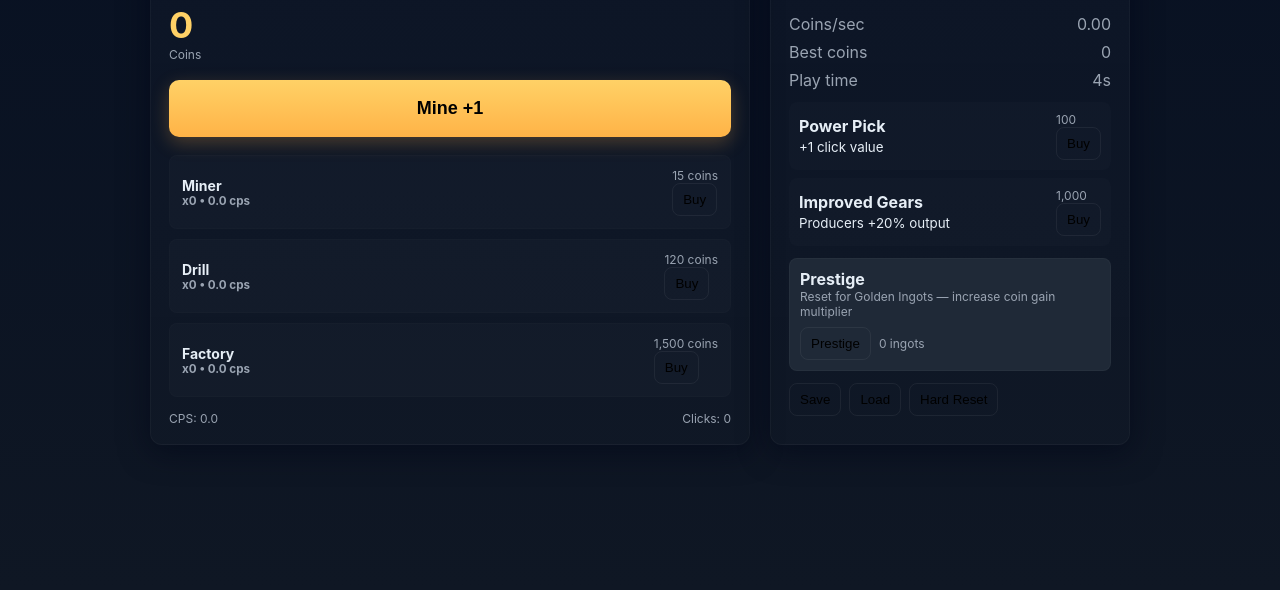
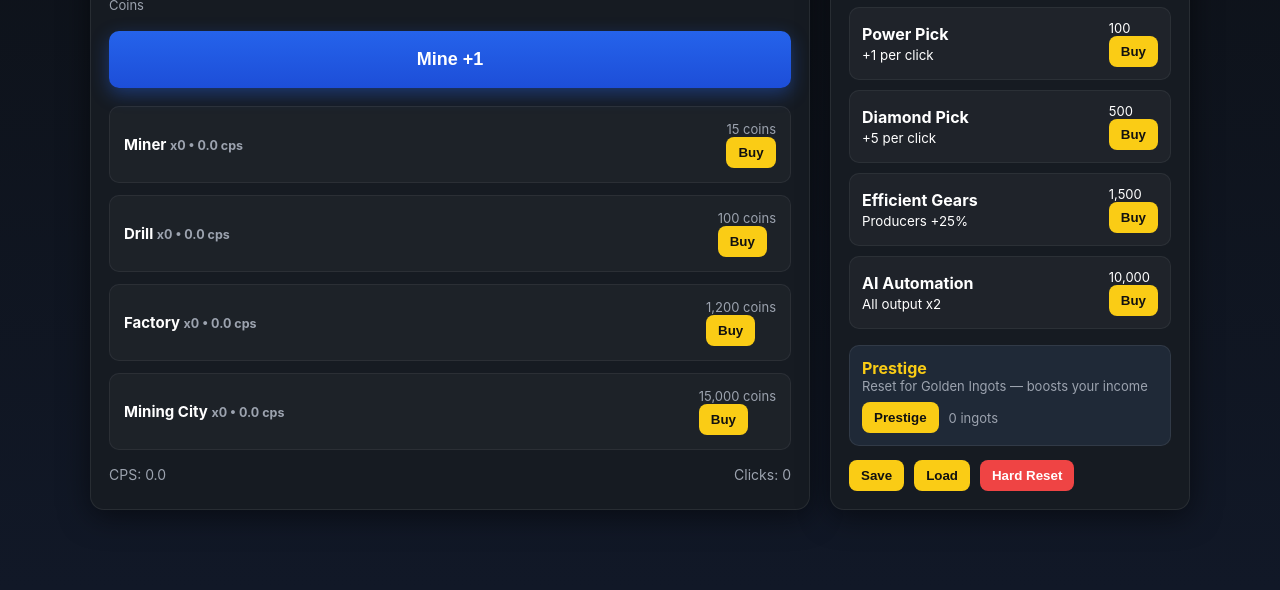
Before and after one commit to HenryHasbxm/Idle-Game, a plain HTML site: page index.html in a window 1280 px wide. Shown: the part 210-800 px from the top of the page. Drawn offline with Linux system fonts and the light colour scheme.

Commit message:
Update index.html

```diff
--- a/index.html
+++ b/index.html
@@ -1,37 +1,40 @@
-<!DOCTYPE html>
+<!doctype html>
 <html lang="en">
 <head>
   <meta charset="utf-8" />
   <meta name="viewport" content="width=device-width,initial-scale=1" />
-  <title>Coinsmith — Simple Idle Game</title>
+  <title>Coinsmith — Enhanced Idle Game</title>
   <style>
-    :root{--bg:#0f1724;--card:#0b1220;--accent:#ffd166;--muted:#9aa4b2}
+    :root{--bg:#0d1117;--card:#161b22;--accent:#facc15;--muted:#9ca3af;--btn:#2563eb;--btn-hover:#1d4ed8}
     *{box-sizing:border-box}
-    body{margin:0;font-family:Inter, ui-sans-serif, system-ui, -apple-system, "Segoe UI", Roboto, "Helvetica Neue", Arial;background:linear-gradient(180deg,#071022 0%, #0f1724 100%);color:#e6eef6;min-height:100vh;display:flex;align-items:center;justify-content:center;padding:32px}
-    .app{width:980px;max-width:100%;display:grid;grid-template-columns:1fr 360px;gap:20px}
-    .card{background:linear-gradient(180deg, rgba(255,255,255,0.02), rgba(255,255,255,0.01));border:1px solid rgba(255,255,255,0.03);padding:18px;border-radius:12px;box-shadow:0 6px 30px rgba(2,6,23,0.6)}
-    header{display:flex;justify-content:space-between;align-items:center;margin-bottom:10px}
-    h1{font-size:20px;margin:0}
-    .subtitle{color:var(--muted);font-size:12px}
-    .big-row{display:flex;gap:12px}
-    .main{padding:18px;min-height:340px}
-    .resource{font-size:36px;font-weight:700;color:var(--accent)}
-    .click-btn{margin-top:18px;background:linear-gradient(180deg,#ffd166,#ffb347);border:none;padding:18px;border-radius:10px;font-weight:700;font-size:18px;width:100%;cursor:pointer;box-shadow:0 6px 18px rgba(255,177,71,0.25)}
-    .click-btn:active{transform:translateY(2px)}
-    .producers{display:grid;gap:10px;margin-top:18px}
-    .producer{display:flex;justify-content:space-between;align-items:center;padding:12px;border-radius:8px;background:rgba(255,255,255,0.02);border:1px solid rgba(255,255,255,0.01)}
-    .producer h3{margin:0;font-size:14px}
+    body{margin:0;font-family:Inter, ui-sans-serif, system-ui, -apple-system, "Segoe UI", Roboto, "Helvetica Neue", Arial;background:linear-gradient(180deg,#0d1117,#111827);color:#e5e7eb;min-height:100vh;display:flex;align-items:center;justify-content:center;padding:24px}
+    .app{width:1100px;max-width:100%;display:grid;grid-template-columns:1fr 360px;gap:20px}
+    .card{background:var(--card);border:1px solid rgba(255,255,255,0.08);padding:18px;border-radius:14px;box-shadow:0 6px 30px rgba(0,0,0,0.5)}
+    header{display:flex;justify-content:space-between;align-items:center;margin-bottom:14px}
+    h1{font-size:24px;margin:0;color:var(--accent)}
+    .subtitle{color:var(--muted);font-size:13px}
+    .main{padding:18px;min-height:400px}
+    .resource{font-size:40px;font-weight:800;color:var(--accent);text-shadow:0 0 6px rgba(250,204,21,0.5)}
+    .click-btn{margin-top:18px;background:linear-gradient(180deg,var(--btn),var(--btn-hover));border:none;padding:18px;border-radius:10px;font-weight:700;font-size:18px;width:100%;cursor:pointer;color:#fff;box-shadow:0 6px 18px rgba(37,99,235,0.4);transition:transform 0.1s}
+    .click-btn:hover{transform:scale(1.05)}
+    .click-btn:active{transform:scale(0.96)}
+    .producers{display:grid;gap:12px;margin-top:18px}
+    .producer{display:flex;justify-content:space-between;align-items:center;padding:14px;border-radius:10px;background:rgba(255,255,255,0.03);border:1px solid rgba(255,255,255,0.06);transition:background 0.2s}
+    .producer:hover{background:rgba(255,255,255,0.06)}
+    .producer h3{margin:0;font-size:15px;color:#fff}
     .producer small{color:var(--muted)}
-    .buy-btn{background:transparent;border:1px solid rgba(255,255,255,0.06);padding:8px 10px;border-radius:8px;cursor:pointer}
+    .buy-btn{background:var(--accent);border:none;padding:8px 12px;border-radius:8px;cursor:pointer;font-weight:600;color:#111}
+    .buy-btn:hover{opacity:0.9}
     .panel{padding:18px}
-    .stat{display:flex;justify-content:space-between;color:var(--muted);margin-bottom:8px}
-    .upgrades{margin-top:12px}
-    .upgrade{padding:10px;border-radius:8px;background:rgba(255,255,255,0.01);display:flex;justify-content:space-between;align-items:center;margin-bottom:8px}
-    .footer{display:flex;justify-content:space-between;align-items:center;margin-top:14px;color:var(--muted);font-size:13px}
-    .small{font-size:12px;color:var(--muted)}
-    .prestige{background:#1f2937;border:1px solid rgba(255,255,255,0.03);padding:10px;border-radius:8px;margin-top:12px}
-    .flex{display:flex;gap:8px}
-    @media(max-width:880px){.app{grid-template-columns:1fr;}.panel{order:2}}
+    .stat{display:flex;justify-content:space-between;color:var(--muted);margin-bottom:10px;font-size:14px}
+    .upgrades{margin-top:14px}
+    .upgrade{padding:12px;border-radius:10px;background:rgba(255,255,255,0.04);display:flex;justify-content:space-between;align-items:center;margin-bottom:10px;border:1px solid rgba(255,255,255,0.06)}
+    .upgrade div{color:#fff}
+    .footer{display:flex;justify-content:space-between;align-items:center;margin-top:16px;color:var(--muted);font-size:14px}
+    .prestige{background:#1f2937;border:1px solid rgba(255,255,255,0.08);padding:12px;border-radius:10px;margin-top:16px}
+    .prestige strong{color:var(--accent)}
+    .flex{display:flex;gap:10px}
+    @media(max-width:960px){.app{grid-template-columns:1fr;}.panel{order:2}}
   </style>
 </head>
 <body>
@@ -40,27 +43,27 @@
       <header>
         <div>
           <h1>Coinsmith</h1>
-          <div class="subtitle">Click coins, hire producers, and get rich!</div>
+          <div class="subtitle">Click coins, hire producers, unlock upgrades, and prestige!</div>
         </div>
-        <div class="small">v1.0 • Auto-save</div>
+        <div class="subtitle">v2.0 • Auto-save</div>
       </header>
 
       <div>
         <div class="resource" id="coins">0</div>
-        <div class="small">Coins</div>
+        <div class="subtitle">Coins</div>
         <button id="clickBtn" class="click-btn">Mine +1</button>
       </div>
 
       <div class="producers" id="producers"></div>
 
       <div class="footer">
-        <div class="small">CPS: <span id="cps">0</span></div>
-        <div class="small">Clicks: <span id="clicks">0</span></div>
+        <div>CPS: <span id="cps">0</span></div>
+        <div>Clicks: <span id="clicks">0</span></div>
       </div>
     </div>
 
     <div class="card panel">
-      <h3>Upgrades & Stats</h3>
+      <h3 style="margin:0 0 10px;color:#fff">Upgrades & Stats</h3>
       <div class="stat"><div>Coins/sec</div><div id="statCPS">0</div></div>
       <div class="stat"><div>Best coins</div><div id="bestCoins">0</div></div>
       <div class="stat"><div>Play time</div><div id="playTime">0s</div></div>
@@ -68,24 +71,23 @@
       <div class="upgrades" id="upgrades"></div>
 
       <div class="prestige">
-        <div style="font-weight:700">Prestige</div>
-        <div class="small">Reset for Golden Ingots — increase coin gain multiplier</div>
+        <strong>Prestige</strong>
+        <div class="subtitle">Reset for Golden Ingots — boosts your income</div>
         <div style="margin-top:8px" class="flex">
           <button id="prestigeBtn" class="buy-btn">Prestige</button>
-          <div style="align-self:center" id="prestigeInfo" class="small">0 ingots</div>
+          <div style="align-self:center" id="prestigeInfo" class="subtitle">0 ingots</div>
         </div>
       </div>
 
-      <div style="margin-top:12px" class="flex">
+      <div style="margin-top:14px" class="flex">
         <button id="saveBtn" class="buy-btn">Save</button>
         <button id="loadBtn" class="buy-btn">Load</button>
-        <button id="resetBtn" class="buy-btn">Hard Reset</button>
+        <button id="resetBtn" class="buy-btn" style="background:#ef4444;color:#fff">Hard Reset</button>
       </div>
     </div>
   </div>
 
   <script>
-    // --- Game state ---
     const state = {
       coins: 0,
       totalCoins: 0,
@@ -95,23 +97,24 @@
       bestCoins: 0,
       prestige: 0,
       producers: [
-        { id: 'hand', name: 'Miner', baseCost: 15, qty: 0, baseCps: 0.1 },
-        { id: 'drill', name: 'Drill', baseCost: 120, qty: 0, baseCps: 1 },
-        { id: 'factory', name: 'Factory', baseCost: 1500, qty: 0, baseCps: 10 }
+        { id: 'miner', name: 'Miner', baseCost: 15, qty: 0, baseCps: 0.2 },
+        { id: 'drill', name: 'Drill', baseCost: 100, qty: 0, baseCps: 1 },
+        { id: 'factory', name: 'Factory', baseCost: 1200, qty: 0, baseCps: 12 },
+        { id: 'city', name: 'Mining City', baseCost: 15000, qty: 0, baseCps: 120 }
       ],
       upgrades: [
-        { id: 'click2', name: 'Power Pick', desc: '+1 click value', cost: 100, bought: false, apply(s){ s.clickValue = (s.clickValue||1)+1 }},
-        { id: 'prodBoost', name: 'Improved Gears', desc: 'Producers +20% output', cost: 1000, bought:false }
+        { id: 'click2', name: 'Power Pick', desc: '+1 per click', cost: 100, bought: false, apply(s){ s.clickValue = (s.clickValue||1)+1 }},
+        { id: 'click3', name: 'Diamond Pick', desc: '+5 per click', cost: 500, bought: false, apply(s){ s.clickValue += 5 }},
+        { id: 'prodBoost', name: 'Efficient Gears', desc: 'Producers +25%', cost: 1500, bought:false },
+        { id: 'megaBoost', name: 'AI Automation', desc: 'All output x2', cost: 10000, bought:false }
       ],
       clickValue: 1,
       lastTick: Date.now()
     }
 
-    // --- Helpers ---
     const $ = id => document.getElementById(id)
     function format(n){ return Math.floor(n).toLocaleString() }
 
-    // --- Build UI ---
     const producersEl = $('producers')
     const upgradesEl = $('upgrades')
 
@@ -121,10 +124,10 @@
         const div = document.createElement('div')
         div.className = 'producer'
         div.innerHTML = `<div>
-            <h3>${p.name} <small style="display:block;color:var(--muted)">x${p.qty} • ${ (p.baseCps * p.qty).toFixed(1) } cps</small></h3>
+            <h3>${p.name} <small>x${p.qty} • ${(p.baseCps * p.qty).toFixed(1)} cps</small></h3>
           </div>
           <div>
-            <div class="small">${format(costFor(p))} coins</div>
+            <div class="subtitle">${format(costFor(p))} coins</div>
             <button class="buy-btn" data-id="${p.id}">Buy</button>
           </div>`
         producersEl.appendChild(div)
@@ -141,32 +144,24 @@
             <small>${u.desc}</small>
           </div>
           <div>
-            <div class="small">${format(u.cost)}</div>
+            <div class="subtitle">${format(u.cost)}</div>
             <button class="buy-btn" data-upgrade="${u.id}" ${u.bought? 'disabled' : ''}>${u.bought? 'Owned' : 'Buy'}</button>
           </div>`
         upgradesEl.appendChild(div)
       })
     }
 
-    function costFor(p){
-      // exponential price scaling
-      return Math.floor(p.baseCost * Math.pow(1.15, p.qty))
-    }
+    function costFor(p){ return Math.floor(p.baseCost * Math.pow(1.15, p.qty)) }
 
     function totalCps(){
       let total = 0
-      state.producers.forEach(p=>{
-        let base = p.baseCps * p.qty
-        total += base
-      })
-      // upgrade buffs
-      if(state.upgrades.find(u=>u.id==='prodBoost'&&u.bought)) total *= 1.2
-      // prestige multiplier
-      total *= (1 + state.prestige * 0.05)
+      state.producers.forEach(p=> total += p.baseCps * p.qty)
+      if(state.upgrades.find(u=>u.id==='prodBoost'&&u.bought)) total *= 1.25
+      if(state.upgrades.find(u=>u.id==='megaBoost'&&u.bought)) total *= 2
+      total *= (1 + state.prestige * 0.1)
       return total
     }
 
-    // --- Interaction ---
     $('clickBtn').addEventListener('click',()=>{ state.coins += state.clickValue; state.totalCoins += state.clickValue; state.clicks++; pulse(); updateUI() })
 
     producersEl.addEventListener('click', e=>{
@@ -181,18 +176,15 @@
       const uid = e.target.dataset.upgrade
       if(!uid) return
       const u = state.upgrades.find(x=>x.id===uid)
-      if(state.coins >= u.cost && !u.bought){ state.coins -= u.cost; u.bought = true; if(u.apply) u.apply(state); updateUI(); buildUpgrades() }
+      if(state.coins >= u.cost && !u.bought){ state.coins -= u.cost; u.bought = true; if(u.apply) u.apply(state); buildUpgrades(); updateUI() }
     })
 
     $('prestigeBtn').addEventListener('click', ()=>{
-      const potential = Math.floor(Math.sqrt(state.totalCoins/1000))
-      if(potential <= state.prestige){ alert('Not enough total coins to gain more ingots.'); return }
-      if(!confirm(`Prestige will reset your coins and purchases\nGain ${potential - state.prestige} golden ingots?`)) return
+      const potential = Math.floor(Math.sqrt(state.totalCoins/2000))
+      if(potential <= state.prestige){ alert('Not enough coins to prestige.'); return }
+      if(!confirm(`Prestige will reset your progress. Gain ${potential - state.prestige} golden ingots.`)) return
       state.prestige = potential
-      // reset
-      state.coins = 0
-      state.totalCoins = 0
-      state.clickValue = 1
+      state.coins = 0; state.totalCoins = 0; state.clickValue = 1
       state.producers.forEach(p=>p.qty=0)
       state.upgrades.forEach(u=>u.bought=false)
       buildProducers(); buildUpgrades(); updateUI()
@@ -200,12 +192,10 @@
 
     $('saveBtn').addEventListener('click', saveGame)
     $('loadBtn').addEventListener('click', loadGame)
-    $('resetBtn').addEventListener('click', ()=>{ if(confirm('Hard reset? This will clear save and prestige.')){ localStorage.removeItem('coin_save'); location.reload() } })
+    $('resetBtn').addEventListener('click', ()=>{ if(confirm('Hard reset?')){ localStorage.removeItem('coin_save'); location.reload() } })
 
-    // keyboard: space to mine
     window.addEventListener('keydown', e=>{ if(e.code==='Space'){ e.preventDefault(); $('clickBtn').click() } })
 
-    // --- Game loop ---
     function tick(){
       const now = Date.now()
       const dt = (now - state.lastTick)/1000
@@ -227,45 +217,24 @@
       $('bestCoins').textContent = format(state.bestCoins)
       $('playTime').textContent = Math.floor(state.playSeconds)+'s'
       $('prestigeInfo').textContent = state.prestige + ' ingots'
-      // update producer list live
       buildProducers()
     }
 
     function pulse(){
-      const btn = $('clickBtn')
-      btn.animate([{transform:'scale(1)'},{transform:'scale(0.96)'},{transform:'scale(1)'}],{duration:180,iterations:1})
+      $('clickBtn').animate([{transform:'scale(1)'},{transform:'scale(0.92)'},{transform:'scale(1)'}],{duration:180,iterations:1})
     }
 
-    // --- Persistence ---
-    function saveGame(){
-      const s = JSON.stringify(state)
-      localStorage.setItem('coin_save', s)
-      alert('Game saved')
-    }
+    function saveGame(){ localStorage.setItem('coin_save', JSON.stringify(state)); alert('Game saved') }
     function loadGame(){
       const s = localStorage.getItem('coin_save')
-      if(!s){ alert('No save found') ; return }
-      try{ const obj = JSON.parse(s)
-        // merge carefully
-        Object.assign(state, obj)
-        // ensure methods / defaults
-        state.lastTick = Date.now()
-        buildProducers(); buildUpgrades(); updateUI()
-        alert('Save loaded')
-      }catch(e){ alert('Failed to load save') }
+      if(!s){ alert('No save found'); return }
+      try{ Object.assign(state, JSON.parse(s)); state.lastTick = Date.now(); buildProducers(); buildUpgrades(); updateUI(); alert('Save loaded') }catch(e){ alert('Failed to load save') }
     }
 
-    // auto-save every 20s
     setInterval(()=>{ localStorage.setItem('coin_save', JSON.stringify(state)) }, 20000)
-
-    // start
-    buildProducers(); buildUpgrades(); updateUI();
-    state.lastTick = Date.now()
+    buildProducers(); buildUpgrades(); updateUI(); state.lastTick = Date.now()
     setInterval(tick, 100)
-
-    // quick load if save exists
     if(localStorage.getItem('coin_save')) loadGame()
-
   </script>
 </body>
 </html>
```
